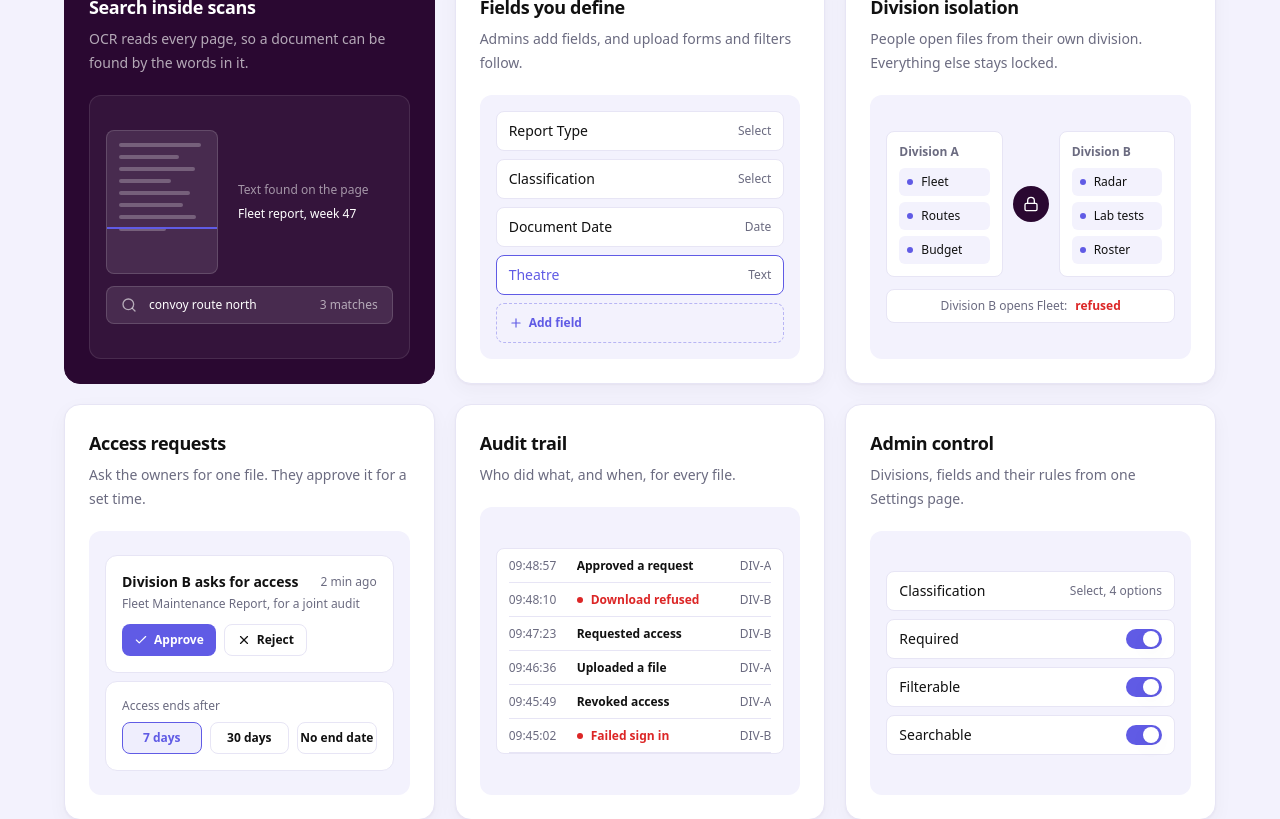
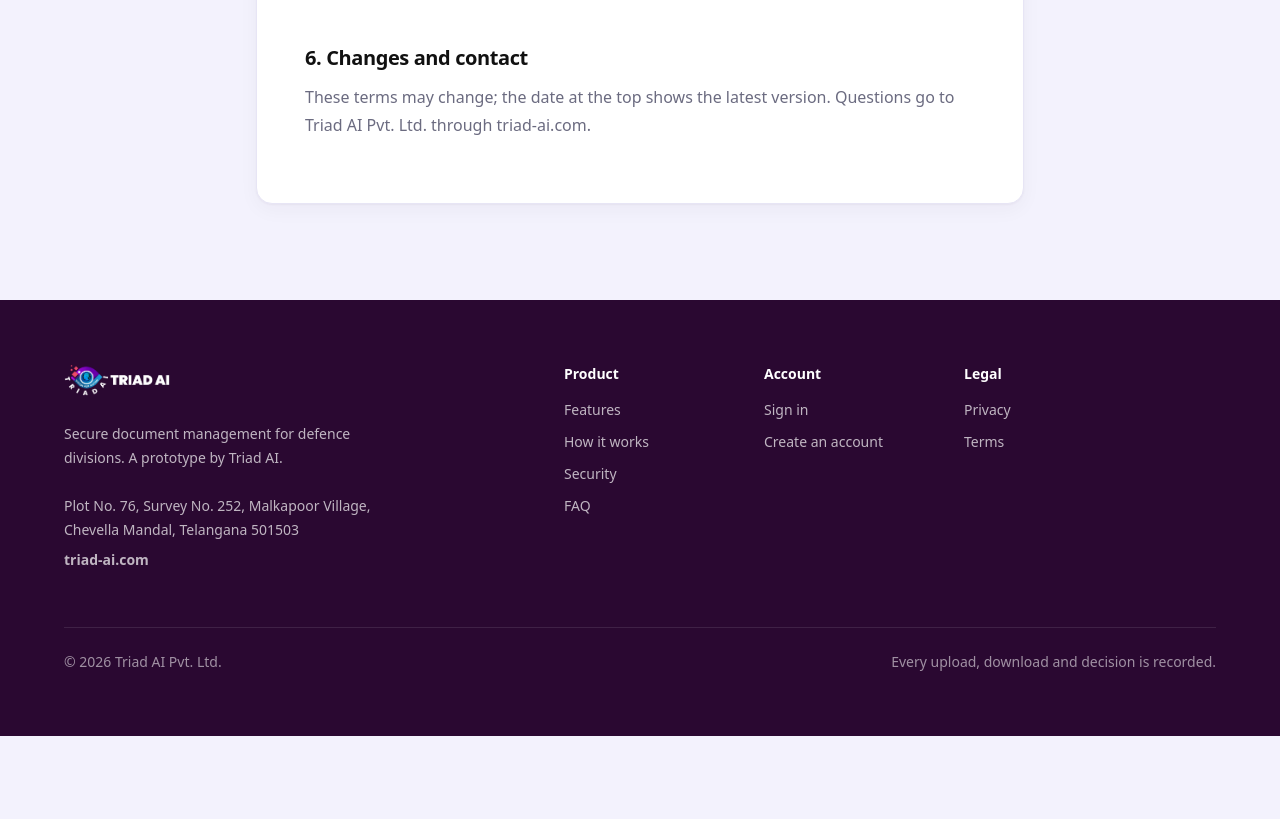
Before and after one commit to ishikabarnwal/Triad-dms, a React (Vite) app in the folder frontend/: page /terms in a window 1280 px wide. Before the commit this address led to /. Shown: the part 1132-1951 px from the top of the page. After the commit the page ends 1868 px from the top, so only its background shows below. Built offline with nearby package versions, Linux system fonts and the light colour scheme; no server answers.

Commit message:
add privacy, terms and 404 pages with page titles

```diff
--- a/frontend/src/App.jsx
+++ b/frontend/src/App.jsx
@@ -1,11 +1,14 @@
 import { FileText, Search, Settings, ShieldCheck } from "lucide-react";
 import { lazy, Suspense } from "react";
-import { Navigate, Route, Routes } from "react-router-dom";
+import { Route, Routes } from "react-router-dom";
 import AppLayout from "./components/AppLayout";
 import ProtectedRoute, { FullPageSpinner, GuestRoute } from "./components/ProtectedRoute";
 import LoginPage from "./pages/LoginPage";
+import NotFoundPage from "./pages/NotFoundPage";
 import PlaceholderPage from "./pages/PlaceholderPage";
+import PrivacyPage from "./pages/PrivacyPage";
 import SignupPage from "./pages/SignupPage";
+import TermsPage from "./pages/TermsPage";
 
 // The landing page (smooth scroll, animations) and the dashboard (charts) are the heaviest
 // screens, so each is downloaded only when it's first opened.
@@ -17,6 +20,8 @@ export default function App() {
     <Suspense fallback={<FullPageSpinner />}>
       <Routes>
         <Route path="/" element={<LandingPage />} />
+        <Route path="/privacy" element={<PrivacyPage />} />
+        <Route path="/terms" element={<TermsPage />} />
 
         <Route element={<GuestRoute />}>
           <Route path="/login" element={<LoginPage />} />
@@ -35,7 +40,7 @@ export default function App() {
           </Route>
         </Route>
 
-        <Route path="*" element={<Navigate to="/" replace />} />
+        <Route path="*" element={<NotFoundPage />} />
       </Routes>
     </Suspense>
   );
--- /dev/null
+++ b/frontend/src/components/LegalDocument.jsx
@@ -0,0 +1,27 @@
+import { container } from "./landing/shared";
+
+/** A long-form page in a white card: title, date, then numbered sections of plain paragraphs. */
+export default function LegalDocument({ eyebrow, title, updated, intro, sections }) {
+  return (
+    <div className={container}>
+      <article className="card mx-auto max-w-3xl px-6 py-12 sm:px-12 sm:py-16">
+        <p className="text-sm font-semibold text-primary">{eyebrow}</p>
+        <h1 className="mt-3 text-4xl font-bold tracking-[-0.03em] text-balance sm:text-5xl">{title}</h1>
+        <p className="mt-3 text-sm text-muted">Last updated {updated}</p>
+        <p className="mt-8 text-lg leading-[1.7] text-pretty">{intro}</p>
+        {sections.map((section, index) => (
+          <section key={section.heading} className="mt-10">
+            <h2 className="text-xl font-bold tracking-[-0.02em]">
+              {index + 1}. {section.heading}
+            </h2>
+            {section.body.map((paragraph) => (
+              <p key={paragraph} className="mt-3 leading-[1.7] text-pretty text-muted">
+                {paragraph}
+              </p>
+            ))}
+          </section>
+        ))}
+      </article>
+    </div>
+  );
+}
--- /dev/null
+++ b/frontend/src/components/landing/PageShell.jsx
@@ -0,0 +1,21 @@
+import Footer from "./Footer";
+import LandingNav from "./LandingNav";
+
+/** The public page frame: floating nav, the page's content, and the plum footer. */
+export default function PageShell({ children }) {
+  return (
+    <div className="flex min-h-dvh flex-col overflow-x-clip bg-lavender">
+      <a
+        href="#main"
+        className="sr-only focus:not-sr-only focus:fixed focus:top-4 focus:left-4 focus:z-50 focus:rounded-lg focus:bg-primary focus:px-4 focus:py-2 focus:text-white"
+      >
+        Skip to content
+      </a>
+      <LandingNav />
+      <main id="main" className="flex-1 pt-28 pb-24 sm:pt-32">
+        {children}
+      </main>
+      <Footer />
+    </div>
+  );
+}
--- /dev/null
+++ b/frontend/src/hooks/useDocumentTitle.js
@@ -0,0 +1,8 @@
+import { useEffect } from "react";
+
+/** Sets the browser tab title for a page, e.g. "Privacy · Triad DMS". */
+export default function useDocumentTitle(title) {
+  useEffect(() => {
+    document.title = title ? `${title} · Triad DMS` : "Triad DMS";
+  }, [title]);
+}
--- a/frontend/src/pages/LandingPage.jsx
+++ b/frontend/src/pages/LandingPage.jsx
@@ -1,21 +1,23 @@
 import { lazy, Suspense } from "react";
 import Hero from "@/components/landing/Hero";
 import LandingNav from "@/components/landing/LandingNav";
+import useDocumentTitle from "@/hooks/useDocumentTitle";
 
 // The sections below the hero load as a separate chunk while the first screen is already visible.
 const BelowFold = lazy(() => import("@/components/landing/BelowFold"));
 
 export default function LandingPage() {
+  useDocumentTitle();
   return (
     <div className="overflow-x-clip bg-lavender">
       <a
-        href="#features"
-        className="sr-only focus:not-sr-only focus:fixed focus:top-4 focus:left-4 focus:z-50 focus:rounded-full focus:bg-primary focus:px-4 focus:py-2 focus:text-white"
+        href="#main"
+        className="sr-only focus:not-sr-only focus:fixed focus:top-4 focus:left-4 focus:z-50 focus:rounded-lg focus:bg-primary focus:px-4 focus:py-2 focus:text-white"
       >
         Skip to content
       </a>
       <LandingNav />
-      <main>
+      <main id="main">
         <Hero />
         <Suspense fallback={<div className="h-screen" />}>
           <BelowFold />
--- /dev/null
+++ b/frontend/src/pages/NotFoundPage.jsx
@@ -0,0 +1,34 @@
+import { Link } from "react-router-dom";
+import IsoVault from "@/components/landing/IsoVault";
+import PageShell from "@/components/landing/PageShell";
+import { Button, ButtonArrow } from "@/components/ui/button";
+import { useAuth } from "@/context/AuthContext";
+import useDocumentTitle from "@/hooks/useDocumentTitle";
+
+/** Branded 404 for any address that doesn't match a page. */
+export default function NotFoundPage() {
+  useDocumentTitle("Page not found");
+  const { user } = useAuth();
+  return (
+    <PageShell>
+      <div className="mx-auto flex max-w-xl flex-col items-center px-5 text-center">
+        <IsoVault className="h-auto w-full max-w-[320px]" />
+        <p className="mt-8 text-sm font-semibold text-primary">Error 404</p>
+        <h1 className="mt-3 text-4xl font-bold tracking-[-0.03em] text-balance sm:text-5xl">This page isn&apos;t on file.</h1>
+        <p className="mt-4 max-w-md text-lg leading-[1.6] text-balance text-muted">
+          The address may be mistyped, or the page may have moved.
+        </p>
+        <div className="mt-9 flex flex-wrap justify-center gap-3">
+          <Button asChild size="lg">
+            <Link to="/">
+              Go to the homepage <ButtonArrow />
+            </Link>
+          </Button>
+          <Button asChild size="lg" variant="outline">
+            <Link to={user ? "/dashboard" : "/login"}>{user ? "Open dashboard" : "Sign in"}</Link>
+          </Button>
+        </div>
+      </div>
+    </PageShell>
+  );
+}
--- /dev/null
+++ b/frontend/src/pages/PrivacyPage.jsx
@@ -0,0 +1,66 @@
+import LegalDocument from "@/components/LegalDocument";
+import PageShell from "@/components/landing/PageShell";
+import useDocumentTitle from "@/hooks/useDocumentTitle";
+import usePublicConfig from "@/hooks/usePublicConfig";
+
+const UPDATED = "17 November 2026";
+
+export default function PrivacyPage() {
+  useDocumentTitle("Privacy");
+  const config = usePublicConfig();
+  const sessionHours = Math.round(config.session_minutes / 60);
+
+  const sections = [
+    {
+      heading: "What it stores",
+      body: [
+        "Your account: your name, email address, optional username, division and role. Your password is never stored, only a bcrypt hash of it.",
+        "Your documents: the file itself, its title and details, and the text that OCR read from it.",
+        "Access requests: who asked for which document, the reason they gave, and the decision.",
+        "The audit log: uploads, downloads, decisions and failed sign ins, with the time, the person, their division and the IP address the request came from.",
+      ],
+    },
+    {
+      heading: "Where it is kept",
+      body: [
+        "Everything is kept in the MongoDB database of the server this prototype runs on. Files are stored in GridFS inside that database, not on the server's disk.",
+        "Nothing is sent to outside services. There are no analytics, no advertising trackers and no third party cookies. Fonts are served from the same server.",
+      ],
+    },
+    {
+      heading: "What is kept in your browser",
+      body: [
+        `When you sign in, a session token is saved in your browser's local storage so you stay signed in for up to ${sessionHours} hours. Signing out removes it. The documents table also remembers which columns you chose to show.`,
+      ],
+    },
+    {
+      heading: "Who can see it",
+      body: [
+        "People in your division can open your division's documents. Other divisions can see a document's title and details, but not the file or its text, unless your division approves their request.",
+        "The system administrator can see all documents, all divisions and the audit log.",
+      ],
+    },
+    {
+      heading: "How long it is kept",
+      body: ["Data stays until an administrator deletes it. Because this is a prototype, the whole database may be reset at any time."],
+    },
+    {
+      heading: "Contact",
+      body: [
+        "Triad AI Pvt. Ltd., Plot No. 76, Survey No. 252, Malkapoor Village, Chevella Mandal, Telangana 501503. Website: triad-ai.com.",
+      ],
+    },
+  ];
+
+  return (
+    <PageShell>
+      <LegalDocument
+        eyebrow="Privacy"
+        title="What Triad DMS keeps, and why"
+        updated={UPDATED}
+        intro="Triad DMS is a prototype built for Triad AI Pvt. Ltd. to show how a document system for defence divisions could work. This page lists what it stores about you and your files. Please don't upload real classified material or personal documents to it."
+        sections={sections}
+      />
+    </PageShell>
+  );
+}
--- /dev/null
+++ b/frontend/src/pages/TermsPage.jsx
@@ -0,0 +1,54 @@
+import LegalDocument from "@/components/LegalDocument";
+import PageShell from "@/components/landing/PageShell";
+import useDocumentTitle from "@/hooks/useDocumentTitle";
+
+const SECTIONS = [
+  {
+    heading: "What this is",
+    body: [
+      "Triad DMS is a prototype built for Triad AI Pvt. Ltd. for evaluation. It is not a production service and is not approved for real defence documents.",
+    ],
+  },
+  {
+    heading: "Using it",
+    body: [
+      "Only upload files you are allowed to share, and never real classified material or other people's personal data.",
+      "Open other divisions' documents only through an access request. Don't try to get around the access rules, guess other accounts' passwords, or overload the system.",
+    ],
+  },
+  {
+    heading: "Activity is recorded",
+    body: [
+      "Uploads, downloads, access decisions and failed sign ins are written to an audit log with your name, division, the time and your IP address. The administrator can read it.",
+    ],
+  },
+  {
+    heading: "Your account",
+    body: [
+      "Keep your password to yourself. Accounts can be removed, and the database can be reset at any time, so keep your own copy of anything you upload.",
+    ],
+  },
+  {
+    heading: "No warranty",
+    body: ["The prototype is provided as it is. There is no promise that it will be available, free of errors, or that stored data will be kept."],
+  },
+  {
+    heading: "Changes and contact",
+    body: ["These terms may change; the date at the top shows the latest version. Questions go to Triad AI Pvt. Ltd. through triad-ai.com."],
+  },
+];
+
+export default function TermsPage() {
+  useDocumentTitle("Terms");
+  return (
+    <PageShell>
+      <LegalDocument
+        eyebrow="Terms"
+        title="Terms of use"
+        updated="17 November 2026"
+        intro="These short terms cover how this prototype may be used. By creating an account you agree to them."
+        sections={SECTIONS}
+      />
+    </PageShell>
+  );
+}
```
